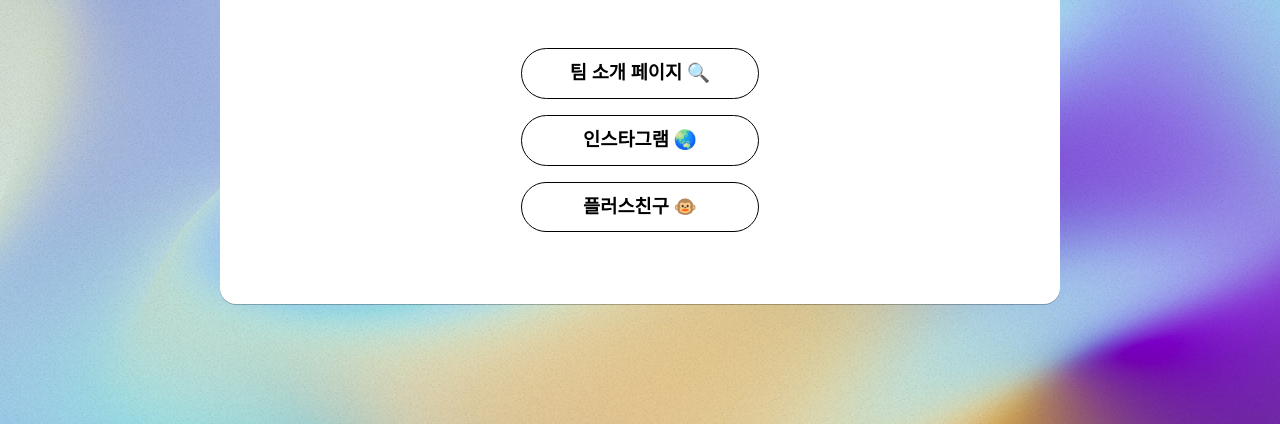
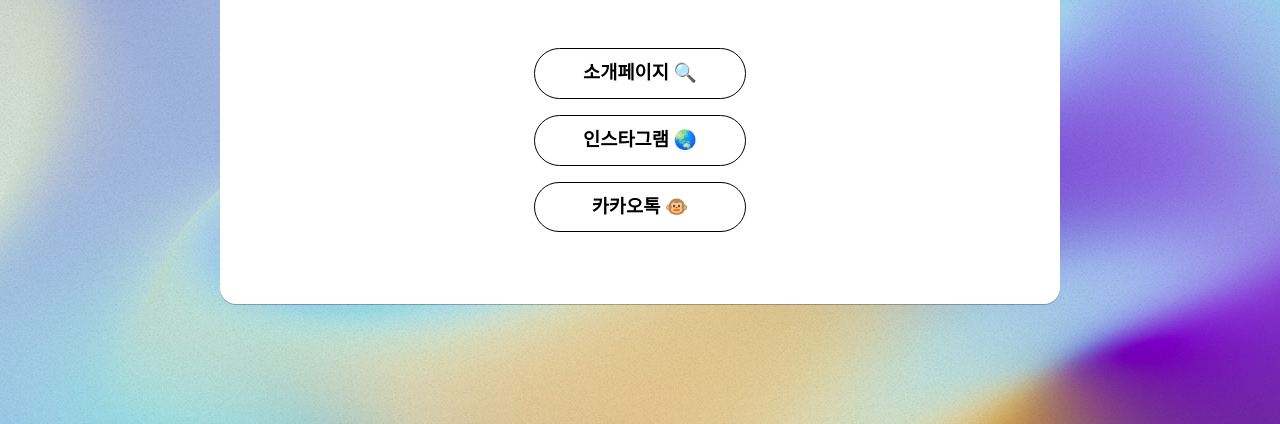
Before and after one commit to itjustbong/social_ground_linktree, a plain HTML site: page index.html in a window 1280 px wide. Shown: the part 376-800 px from the top of the page. Drawn offline with Linux system fonts and the light colour scheme; a web font is replaced by a local one.

Commit message:
change text

```diff
--- a/index.html
+++ b/index.html
@@ -40,7 +40,7 @@
 								<div>
 									<a href = "https://sgrond.notion.site/805ee629b8434fe1b0021a279e03bace">
 										<div class = "link-box">
-											팀 소개 페이지 🔍
+											소개페이지 🔍
 										</div>
 									</a>
 
@@ -50,7 +50,7 @@
 
 									<a href="http://pf.kakao.com/_kHAls">
 										<div class = "link-box">
-											플러스친구 🐵
+											카카오톡 🐵
 										</div>
 									</a>
 
```
